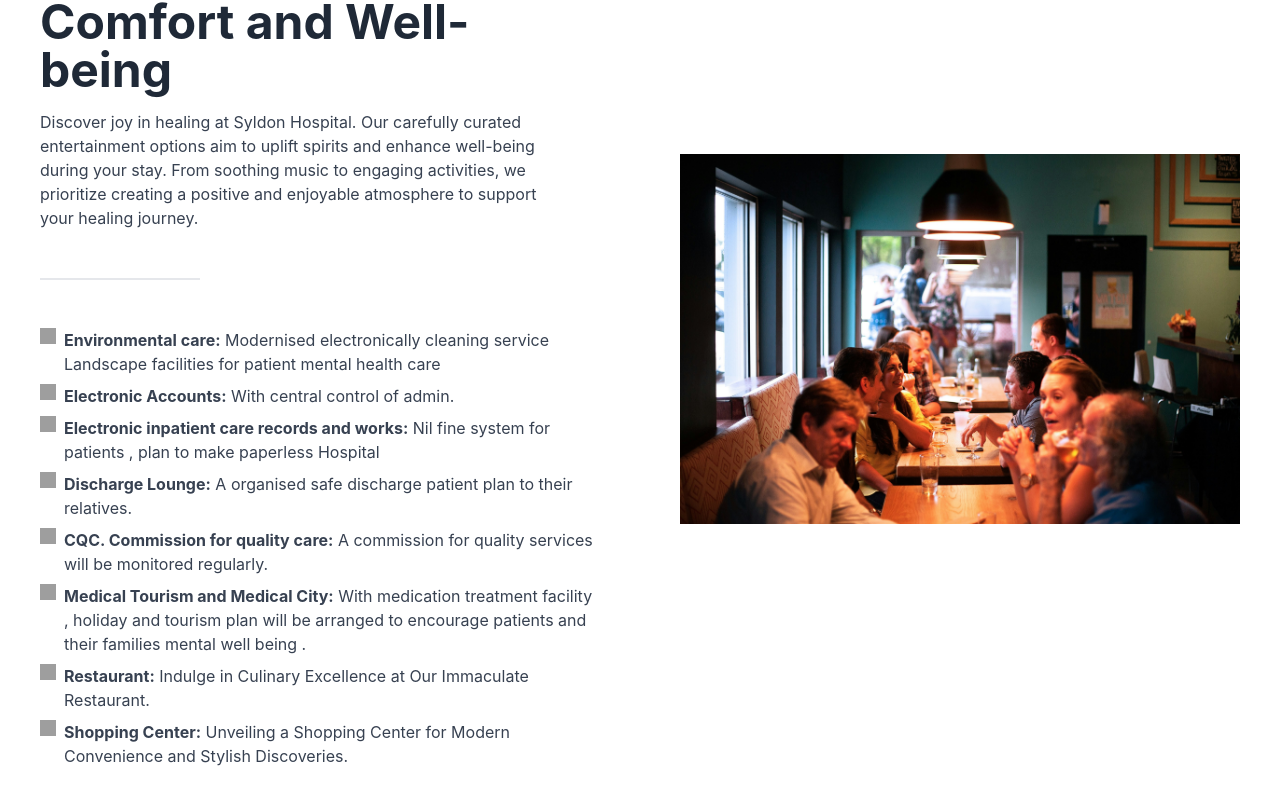
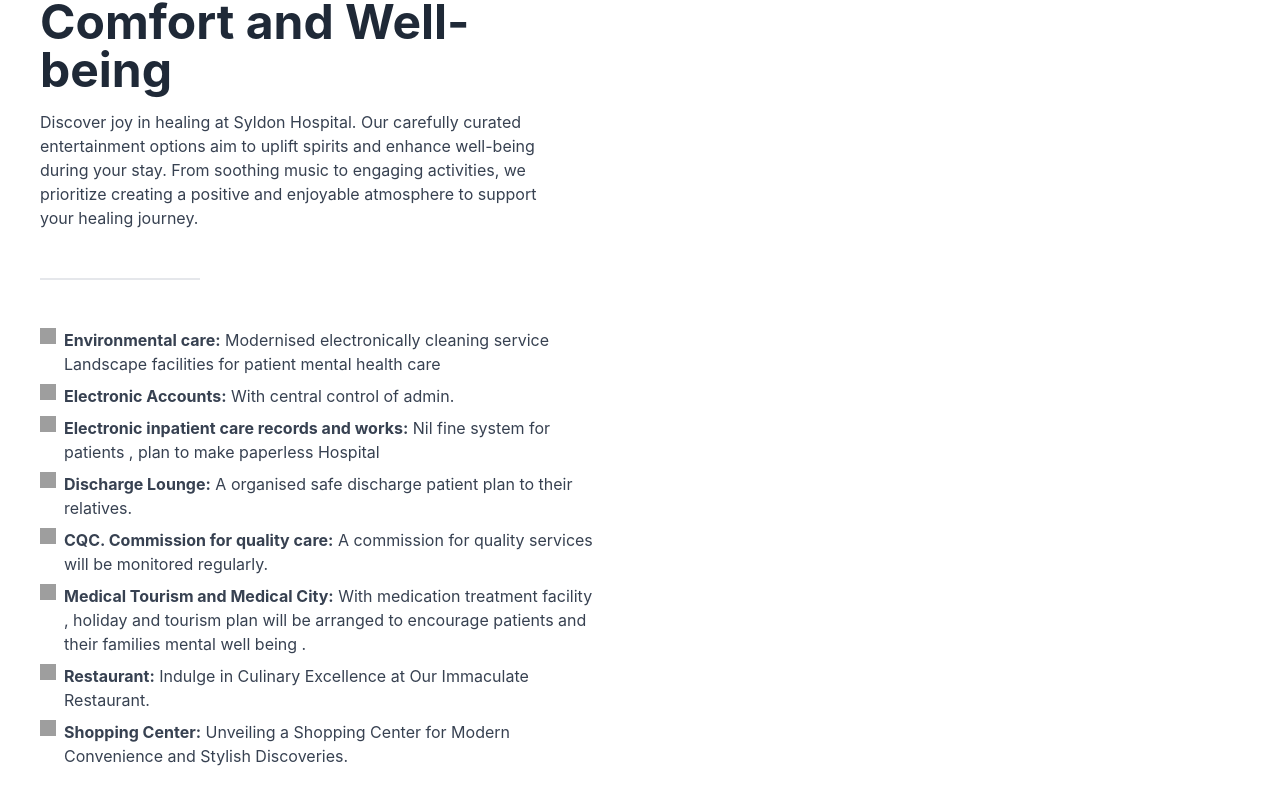
Before and after one commit to arimtiaz/syldon-website, a React (Create React App) app: page / in a window 1280 px wide. Shown: the part 6761-7565 px from the top of the page. Built offline with nearby package versions, Linux system fonts and the light colour scheme; grey boxes are pictures that could not be loaded.

Commit message:
Restaurant Removed

```diff
--- a/src/Components/Home/Entertainment.js
+++ b/src/Components/Home/Entertainment.js
@@ -1,5 +1,5 @@
 import React from "react";
-import RestaurantImg from '../../images/restaurant.jpg'
+// import RestaurantImg from '../../images/restaurant.jpg'
 
 const Entertainment = () => {
   return (
@@ -8,10 +8,10 @@ const Entertainment = () => {
         <div class="text-left mx-auto w-full max-w-7xl px-5 py-16 md:px-10 md:py-24 lg:py-32">
           <div class="flex flex-col gap-8 sm:gap-20 lg:flex-row-reverse lg:items-center">
             <div class="lg:w-1/2">
-              <img
+              {/* <img
                 src={RestaurantImg}
                 alt=""
-              />
+              /> */}
             </div>
             <div class="lg:w-1/2">
               <h2 class="mb-4 max-w-3xl text-3xl font-bold md:text-5xl">
```
